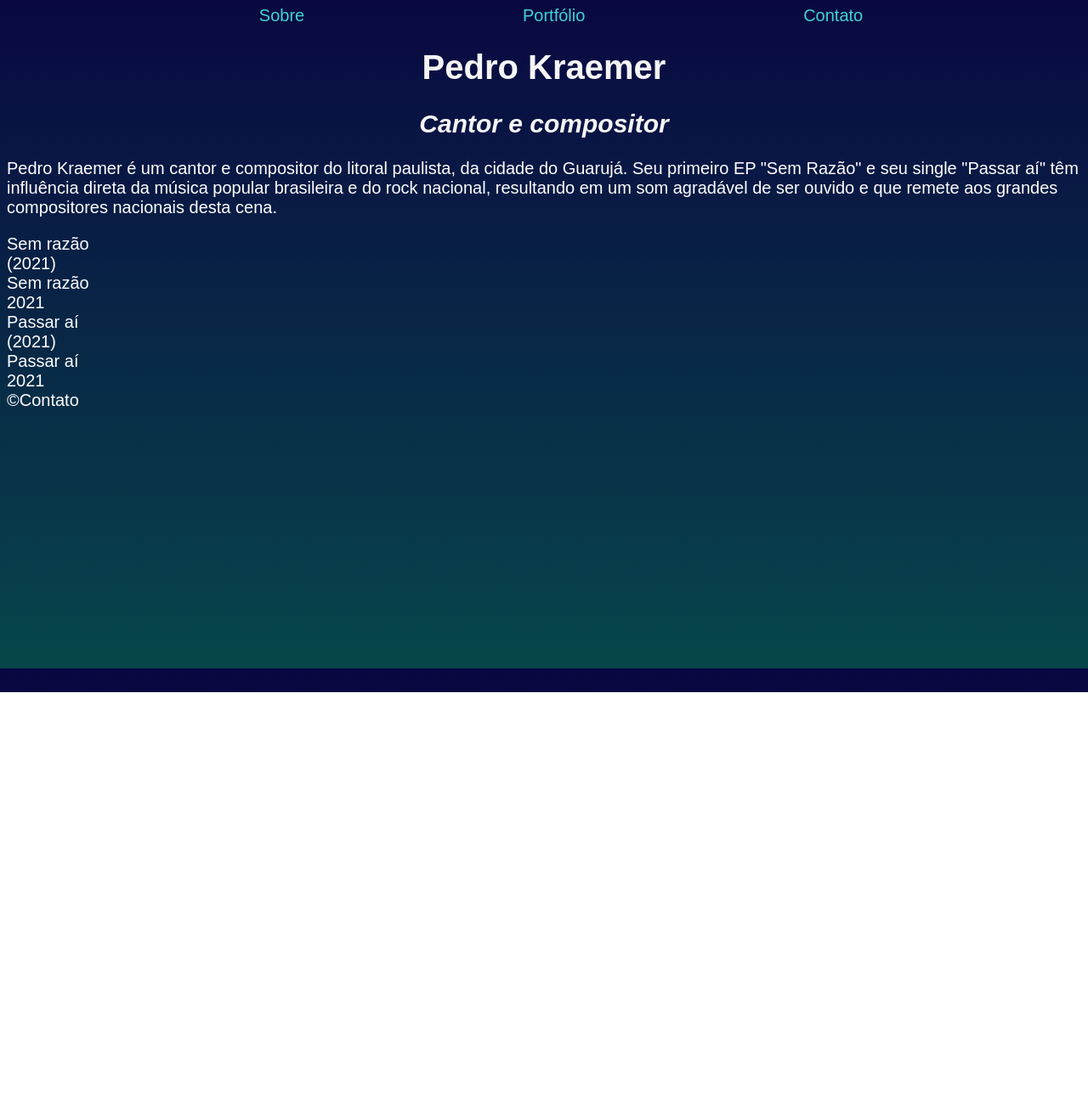
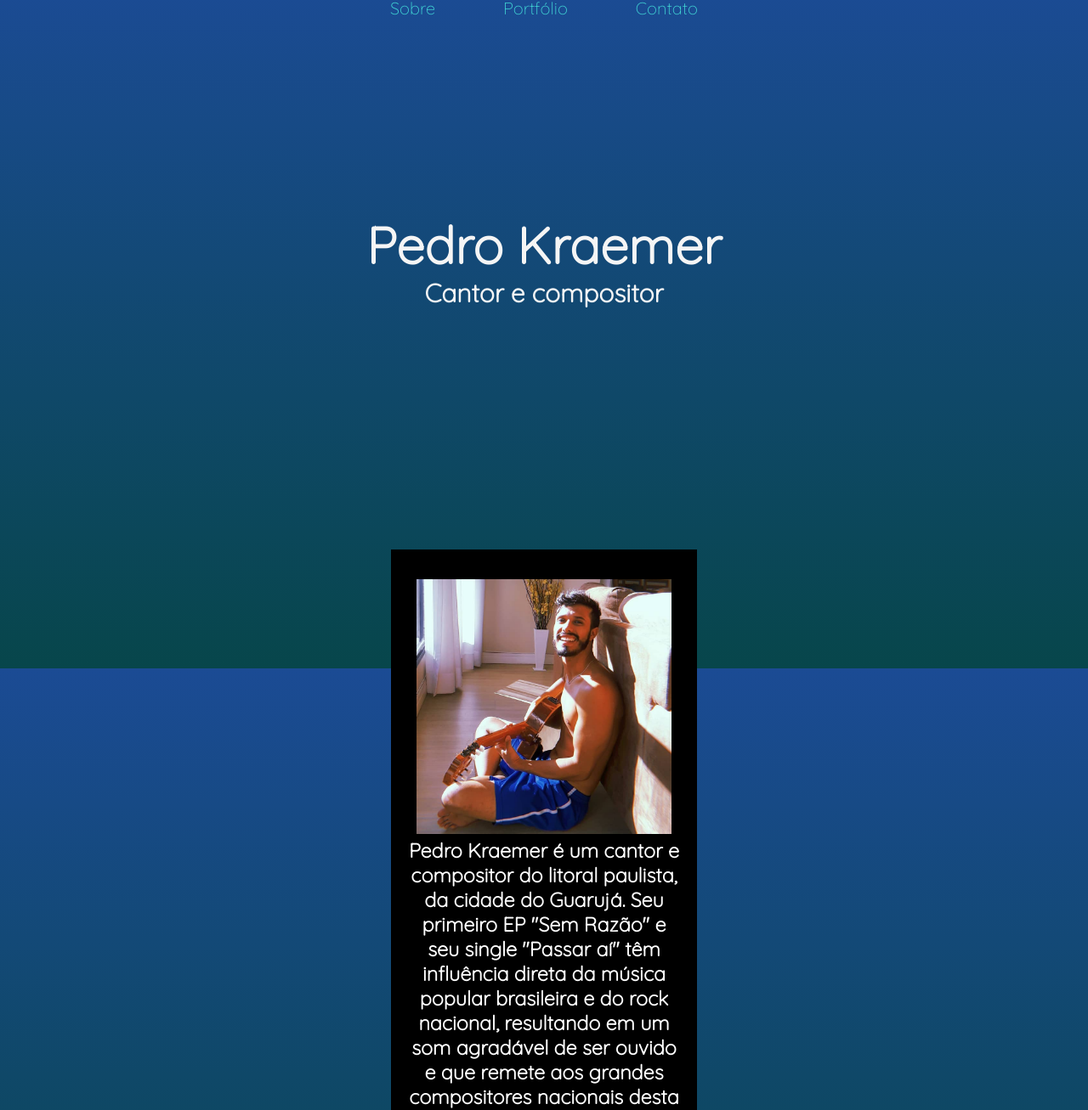
Before and after one commit to pedrokraemer/site-pedro-kraemer-artista, a plain HTML site: page index.html in a window 1280 px wide. Shown: the part 13-1320 px from the top of the page at 85% size. Before the commit the page ends 828 px from the top, so only its background shows below. Drawn offline with Linux system fonts and the light colour scheme; a script that the page names is missing.

Commit message:
site artista atualização 1

```diff
--- /dev/null
+++ b/estilo.css/style.css
@@ -0,0 +1,108 @@
+* {
+    margin: 0;
+    padding: 0px;
+    box-sizing: border-box;
+}
+
+body {
+    background-image: linear-gradient(to top, #07464b 0%, #1b4b94 100%);
+    background-size: auto 100vh;
+    color: white;
+    font-family: 'Quicksand', sans-serif;
+    height: 100vh;
+    font-size: 20px
+}
+
+@media (min-widht: 360px) {
+    body {
+        font-size: 14px;
+    }
+}
+
+header {
+    height: 80vh;
+    box-sizing: border-box;
+    display: flex;
+    justify-content: center;
+    align-items: center;
+}
+
+.menu {
+    font-size: 20px;
+    position: fixed;
+    width: 100vh;
+    top: 10px;
+}
+
+.menu a {
+    padding: 10px 40px;
+}
+
+.menu ul {
+    display: flex;
+    justify-content: center;
+}
+
+.menu li {
+    list-style: none;
+}
+
+a {
+    color: rgb(64, 212, 212);
+    text-decoration: none;
+}
+
+a:hover {
+    text-decoration: underline;
+}
+
+.titulo {
+    color: whitesmoke;
+    text-align: center;
+    font-size: 3em;
+}
+
+.subtitulo {
+    color: whitesmoke;
+    text-align: center;
+}
+
+.texto {
+    display: block;
+    font-size: 20px;
+    background-color: black;
+    width: 360px;
+    height: 720px;
+    margin-left: auto;
+    margin-right: auto;
+    margin-top: 20px;
+    text-align: center;
+    padding: 15px 20px;
+}
+
+.texto img {
+    margin-top: 20px;
+    width: 340x;
+    height: 300px;
+    text-align: center;
+}
+
+.musica-1 {
+    background-color: black;
+    padding: 15px;
+    margin: 20px;
+    width: 100px;
+    height: 100px;
+    text-align: center;
+    box-shadow: 0px 0px 10px 10px black;
+}
+
+.musica-2 {
+    background-color: black;
+    padding: 15px;
+    margin: 20px;
+    width: 100px;
+    height: 100px;
+    text-align: center;
+    box-shadow: 0px 0px 10px 10px black;
+}
--- a/index.html
+++ b/index.html
@@ -3,10 +3,14 @@
 
 <head>
     <meta charset="UTF-8">
+    <meta name="viewport" content="width=device-width, initial-scale=1.0">
     <meta http-equiv="X-UA-Compatible" content="IE=edge">
     <meta name="viewport" content="width=device-width, initial-scale=1.0">
 
-    <link rel="stylesheet" href="style.css">
+    <link rel="stylesheet" href="estilo.css/style.css">
+    <link rel="preconnect" href="https://fonts.googleapis.com">
+    <link rel="preconnect" href="https://fonts.gstatic.com" crossorigin>
+    <link href="https://fonts.googleapis.com/css2?family=Quicksand:wght@300&display=swap" rel="stylesheet">
 
     <title>Pedro Kraemer</title>
 </head>
@@ -20,26 +24,30 @@
                 <li> <a href="#">Contato</a></li>
             </ul>
         </nav>
-        <h1 class="titulo-site">Pedro Kraemer</h1>
-        <h2 class="subtitulo-site">Cantor e compositor</h2>
+        <div>
+            <h1 class="titulo">Pedro Kraemer</h1>
+            <h2 class="subtitulo">Cantor e compositor</h2>
+        </div>
+
     </header>
 
     <section>
-        <p>
-            Pedro Kraemer é um cantor e compositor do litoral paulista, da cidade do Guarujá. Seu primeiro EP "Sem Razão" e seu single "Passar aí" têm influência direta da música popular brasileira e do rock nacional, resultando em um som agradável de ser ouvido
-            e que remete aos grandes compositores nacionais desta cena.
-        </p>
-        <div 1>Sem razão
+        <div class="texto">
+            <img src="Screenshot_1.png" alt="img.01">
+            <h3>
+                Pedro Kraemer é um cantor e compositor do litoral paulista, da cidade do Guarujá. Seu primeiro EP "Sem Razão" e seu single "Passar aí" têm influência direta da música popular brasileira e do rock nacional, resultando em um som agradável de ser ouvido
+                e que remete aos grandes compositores nacionais desta cena.
+            </h3>
+        </div>
+        <br>
+
+        <div class="musica-1">Sem razão
             <br> (2021)
         </div>
-        Sem razão
-        <br> 2021
         <br>
-        <div 2>Passar aí
+        <div class="musica-2">Passar aí
             <br> (2021)
         </div>
-        Passar aí
-        <br>2021
     </section>
 
     <footer>&copy;Contato</footer>
--- a/style.css
+++ /dev/null
@@ -1,40 +0,0 @@
-body {
-    background-image: linear-gradient(to top, #07464b 0%, #090741 100%);
-    background-size: auto 100vh;
-    color: white;
-    font-family: Arial;
-    height: 100vh;
-    font-size: 20px
-}
-
-.menu {
-    background-color: ;
-}
-
-.menu ul {
-    display: flex;
-    justify-content: space-evenly;
-}
-
-.menu li {
-    list-style: none;
-}
-
-a {
-    color: rgb(64, 212, 212);
-    text-decoration: none;
-}
-
-a:hover {
-    text-decoration: underline;
-}
-
-.titulo-site,
-.subtitulo-site {
-    color: whitesmoke;
-    text-align: center;
-}
-
-.subtitulo-site {
-    font-style: italic;
-}
```
Also changed, not shown: Screenshot_1.png (added).
